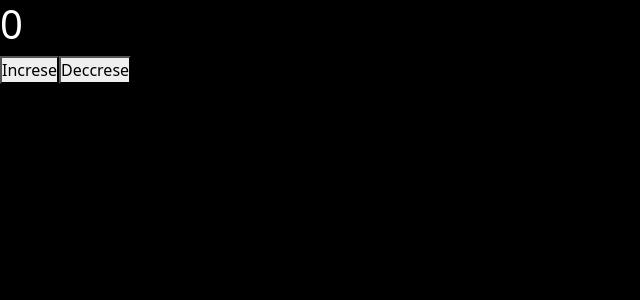
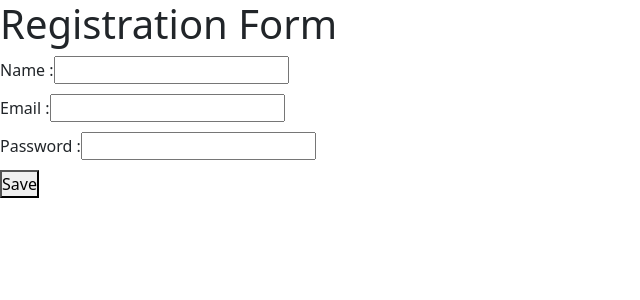
Before and after one commit to afroza732/react_practice, a React (Create React App) app: page / in a window 1280 px wide. Shown: the top 300 px of the page, without its empty margins (0-640 px from the left). Built offline with nearby package versions, Linux system fonts and the light colour scheme.

Commit message:
Controlled component | Collect form data

```diff
--- a/public/style.css
+++ b/public/style.css
@@ -2,10 +2,7 @@
     margin: 0;
     padding: 0;
 }
-body{
-    background-color: black !important;
-    color: white !important;
-}
+
 /* .headingStyle{
     background-color: purple;
     color: white;
--- a/src/App.js
+++ b/src/App.js
@@ -11,10 +11,11 @@ import React from 'react';
 // import STATE from './components/STATE';
 //import EVENT_HANDLER from './components/EVENT_HANDLER';
 //import EVENT_HANDLER_Binding from './components/EVENT_HANDLER_Binding';
-import USESTATE_HOOKS from './components/USESTATE_HOOKS';
+//import USESTATE_HOOKS from './components/USESTATE_HOOKS';
+import FORMS from './components/FORMS';
 export default function App(){
     return <>
-        <USESTATE_HOOKS />
+        <FORMS />
         {/* <Card1 name="Afroza Nisha"/> */}
       {/* <h1 className='headingStyle'>My app</h1>
       {data.map((item,index) => <Card key={index} titleText={item.title} titleDesc={item.desc}/>)} */}
--- /dev/null
+++ b/src/components/FORMS/form.module.css
@@ -0,0 +1,3 @@
+.formGroup{
+    margin-bottom: 10px;;
+}
--- /dev/null
+++ b/src/components/FORMS/index.js
@@ -0,0 +1,46 @@
+import React, { useState } from 'react'
+import style from './form.module.css';
+export default function FORMS() {
+    const [name,setName] = useState('');
+    const [email,setEmail] = useState('');
+    const [password,setPassword] = useState('');
+
+    const nameChange = (e) => {
+        setName(e.target.value);
+    }
+    const emailChange = (e) => {
+        setEmail(e.target.value);
+    }
+    const passwordChange = (e) => {
+        setPassword(e.target.value);
+    }
+    const formSubmit = (e) => {
+        e.preventDefault();
+        let userInfo = {
+            name,email,password
+        }
+        console.log(userInfo);
+    }
+    return (
+        <div>
+            <h1>Registration Form</h1>
+            <form action='' onClick={formSubmit}>
+                <div className={style.formGroup}>
+                    <label>Name : </label>
+                    <input type="text" onChange={nameChange} value={name} />
+                </div>
+                <div className={style.formGroup}>
+                    <label>Email : </label>
+                    <input type="text" onChange={emailChange} value={email} />
+                </div>
+                <div className={style.formGroup}>
+                    <label>Password : </label>
+                    <input type="password" onChange={passwordChange} value={password} />
+                </div>
+                <div className={style.formGroup}>
+                <button>Save</button>
+                </div>
+            </form>
+        </div>
+    )
+}
```
